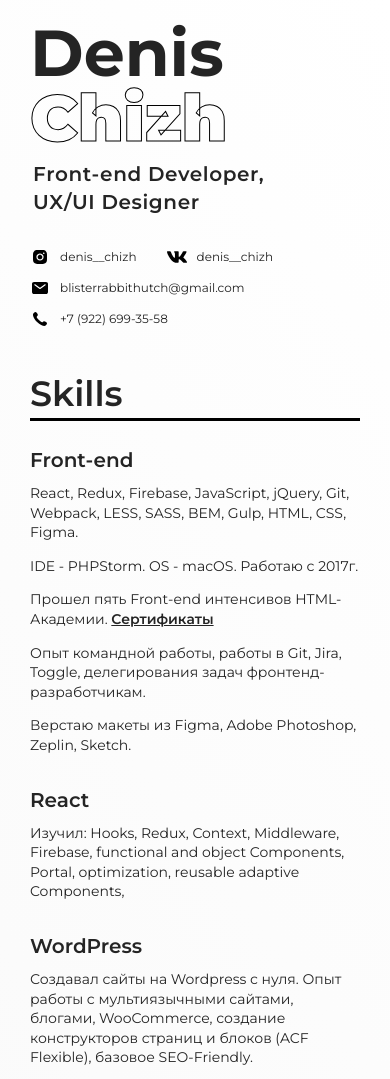
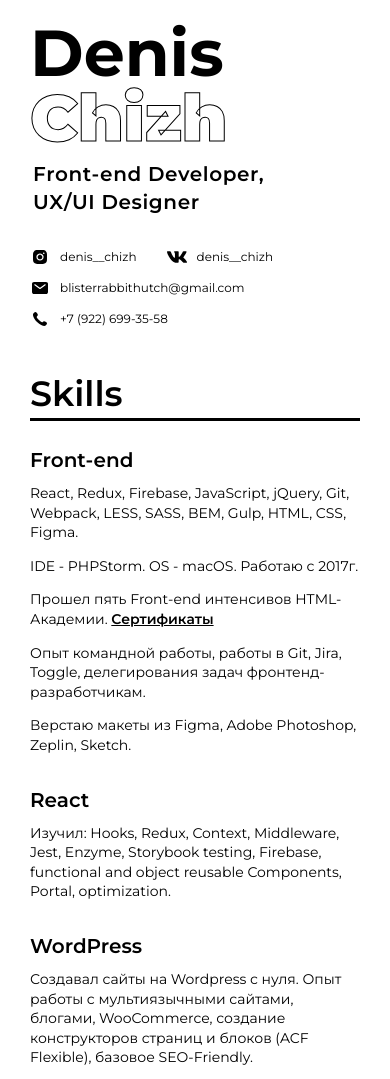
Before and after one commit to blisterrabbithutch/blisterrabbithutch.github.io, a website built with webpack: page index.html in a window 390 px wide. Shown: the top 1079 px of the page. Built offline with nearby package versions, Linux system fonts and the light colour scheme.

Commit message:
update content

```diff
--- a/index.html
+++ b/index.html
@@ -80,7 +80,7 @@
 							React
 						</h3>
 						<p class="business-card__paragraph">
-							Изучил: Hooks, Redux, Context, Middleware, Firebase, functional and object Components, Portal, optimization, reusable adaptive Components,
+							Изучил: Hooks, Redux, Context, Middleware, Jest, Enzyme, Storybook testing, Firebase, functional and object reusable Components, Portal, optimization.
 						</p>
 					</div>
 					<div class="business-card__column-block">
@@ -134,7 +134,7 @@
 						<p class="business-card__paragraph">
 							Сделано: создание интерфейса, отрисовка дизайна в Figma, интеграция с Firebase,
 							фронт-енд на React-Redux, система регистрации/авторизации, загружаемые аватарки,
-							обмен сообщениями в реальном времени, написаны компонент создания и общения в групповых чатах, а также компонент личных сообщений.
+							обмен сообщениями в реальном времени, написаны компонент создания и общения в групповых чатах, а также компонент личных сообщений, голосовой ввод.
 							Добавлю по запросу в репозиторий GitHub.
 						</p>
 					</div>
--- a/sass/pages/main-page/_index.sass
+++ b/sass/pages/main-page/_index.sass
@@ -119,12 +119,17 @@
 @media (max-width: 640px)
 	body
 		font-size: 14px
+		background: $white
 	.page-wrapper
 		padding-top: 0
 		padding-bottom: 0
 	.business-card
 		width: 100%
 		padding: 20px 30px
+		position: relative
+		z-index: 2
+		background: $white
+		color: $black
 		&__title
 			line-height: 1
 			margin-bottom: 10px
```
Also changed, not shown: css/style.css, css/style.min.css.
